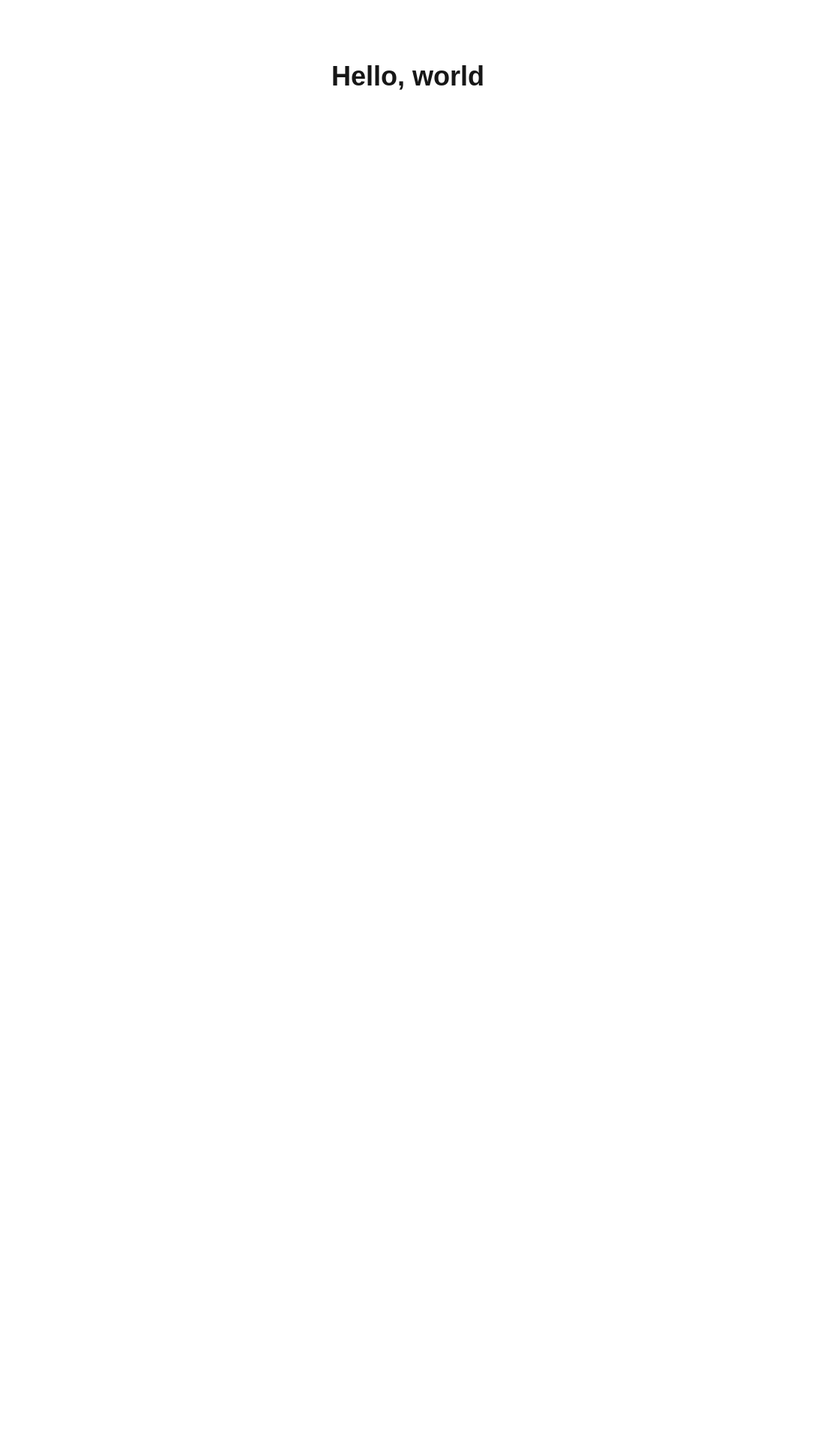
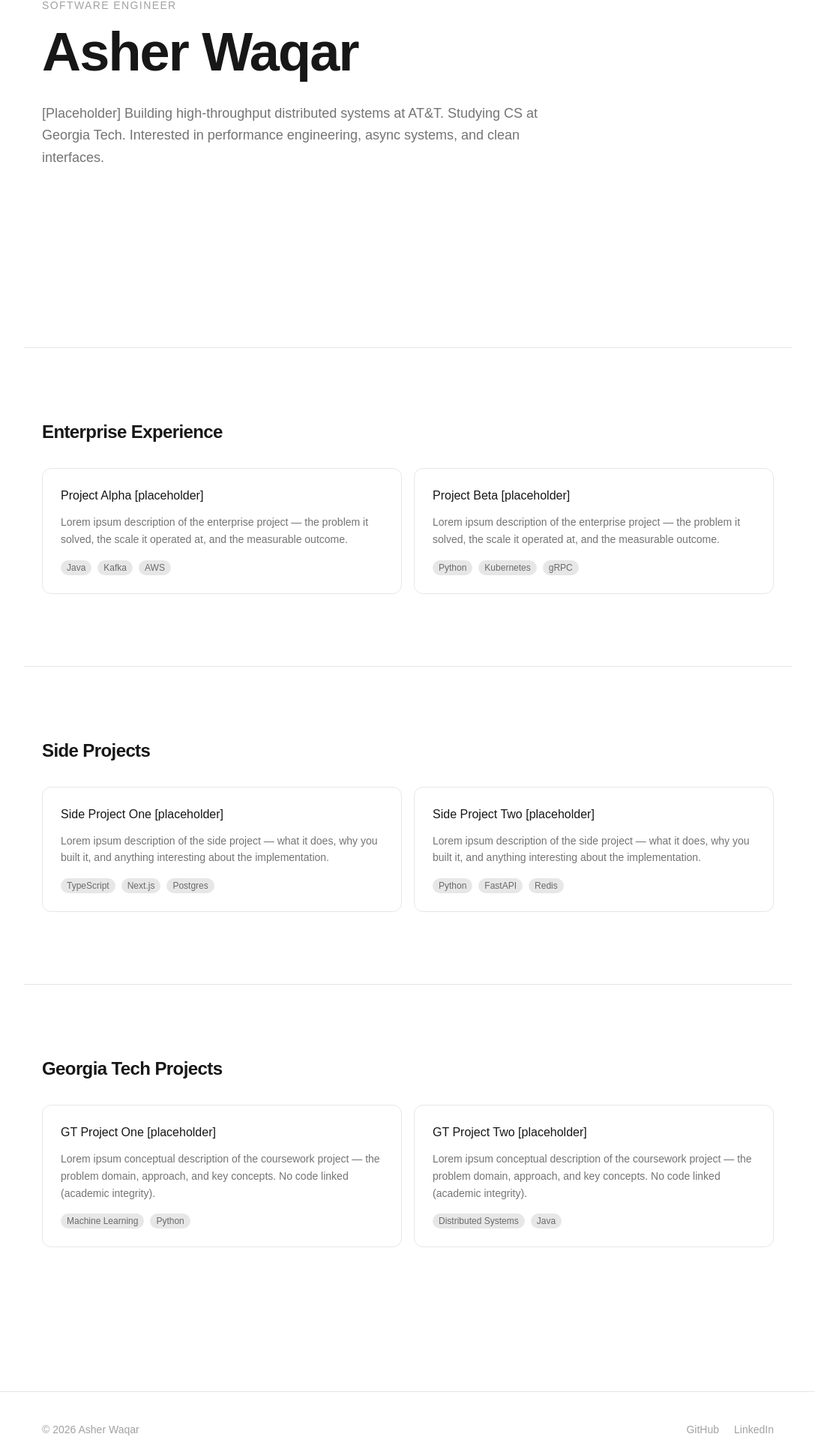
Before and after one commit to awaq96/portfolio, a Next.js app: page / in a window 1280 px wide. Shown: the part 298-2218 px from the top of the page at 75% size, without its empty margins (96-1183 px from the left). Before the commit the page ends 800 px from the top, so only its background shows below. Built offline with nearby package versions, Linux system fonts and the light colour scheme.

Commit message:
Website Skeleton

```diff
--- /dev/null
+++ b/app/components/home/EnterpriseSection.tsx
@@ -0,0 +1,30 @@
+import SectionHeading from "../ui/SectionHeading";
+import ProjectCard from "../ui/ProjectCard";
+
+const projects = [
+  {
+    title: "Project Alpha [placeholder]",
+    description:
+      "Lorem ipsum description of the enterprise project — the problem it solved, the scale it operated at, and the measurable outcome.",
+    tags: ["Java", "Kafka", "AWS"],
+  },
+  {
+    title: "Project Beta [placeholder]",
+    description:
+      "Lorem ipsum description of the enterprise project — the problem it solved, the scale it operated at, and the measurable outcome.",
+    tags: ["Python", "Kubernetes", "gRPC"],
+  },
+];
+
+export default function EnterpriseSection() {
+  return (
+    <section className="border-t border-foreground/10 max-w-5xl mx-auto px-6 py-24">
+      <SectionHeading>Enterprise Experience</SectionHeading>
+      <div className="grid sm:grid-cols-2 gap-4">
+        {projects.map((p) => (
+          <ProjectCard key={p.title} {...p} />
+        ))}
+      </div>
+    </section>
+  );
+}
--- /dev/null
+++ b/app/components/home/GTProjectsSection.tsx
@@ -0,0 +1,30 @@
+import SectionHeading from "../ui/SectionHeading";
+import ProjectCard from "../ui/ProjectCard";
+
+const projects = [
+  {
+    title: "GT Project One [placeholder]",
+    description:
+      "Lorem ipsum conceptual description of the coursework project — the problem domain, approach, and key concepts. No code linked (academic integrity).",
+    tags: ["Machine Learning", "Python"],
+  },
+  {
+    title: "GT Project Two [placeholder]",
+    description:
+      "Lorem ipsum conceptual description of the coursework project — the problem domain, approach, and key concepts. No code linked (academic integrity).",
+    tags: ["Distributed Systems", "Java"],
+  },
+];
+
+export default function GTProjectsSection() {
+  return (
+    <section className="border-t border-foreground/10 max-w-5xl mx-auto px-6 py-24">
+      <SectionHeading>Georgia Tech Projects</SectionHeading>
+      <div className="grid sm:grid-cols-2 gap-4">
+        {projects.map((p) => (
+          <ProjectCard key={p.title} {...p} />
+        ))}
+      </div>
+    </section>
+  );
+}
--- /dev/null
+++ b/app/components/home/Intro.tsx
@@ -0,0 +1,17 @@
+export default function Intro() {
+  return (
+    <section className="min-h-[88vh] flex flex-col justify-center max-w-5xl mx-auto px-6 py-24">
+      <p className="text-sm text-foreground/40 mb-4 tracking-widest uppercase">
+        Software Engineer
+      </p>
+      <h1 className="text-5xl sm:text-7xl font-bold tracking-tight mb-8">
+        Asher Waqar
+      </h1>
+      <p className="text-lg text-foreground/60 max-w-2xl leading-relaxed">
+        [Placeholder] Building high-throughput distributed systems at AT&T.
+        Studying CS at Georgia Tech. Interested in performance engineering,
+        async systems, and clean interfaces.
+      </p>
+    </section>
+  );
+}
--- /dev/null
+++ b/app/components/home/SideProjectsSection.tsx
@@ -0,0 +1,32 @@
+import SectionHeading from "../ui/SectionHeading";
+import ProjectCard from "../ui/ProjectCard";
+
+const projects = [
+  {
+    title: "Side Project One [placeholder]",
+    description:
+      "Lorem ipsum description of the side project — what it does, why you built it, and anything interesting about the implementation.",
+    tags: ["TypeScript", "Next.js", "Postgres"],
+    link: "https://github.com/asherwaqar",
+  },
+  {
+    title: "Side Project Two [placeholder]",
+    description:
+      "Lorem ipsum description of the side project — what it does, why you built it, and anything interesting about the implementation.",
+    tags: ["Python", "FastAPI", "Redis"],
+    link: "https://github.com/asherwaqar",
+  },
+];
+
+export default function SideProjectsSection() {
+  return (
+    <section className="border-t border-foreground/10 max-w-5xl mx-auto px-6 py-24">
+      <SectionHeading>Side Projects</SectionHeading>
+      <div className="grid sm:grid-cols-2 gap-4">
+        {projects.map((p) => (
+          <ProjectCard key={p.title} {...p} />
+        ))}
+      </div>
+    </section>
+  );
+}
--- /dev/null
+++ b/app/components/layout/Footer.tsx
@@ -0,0 +1,27 @@
+export default function Footer() {
+  return (
+    <footer className="border-t border-foreground/10 py-10 mt-24">
+      <div className="max-w-5xl mx-auto px-6 flex flex-col sm:flex-row items-center justify-between gap-4 text-sm text-foreground/40">
+        <span>© {new Date().getFullYear()} Asher Waqar</span>
+        <div className="flex items-center gap-5">
+          <a
+            href="https://github.com/asherwaqar"
+            target="_blank"
+            rel="noopener noreferrer"
+            className="hover:text-foreground transition-colors"
+          >
+            GitHub
+          </a>
+          <a
+            href="https://linkedin.com/in/asherwaqar"
+            target="_blank"
+            rel="noopener noreferrer"
+            className="hover:text-foreground transition-colors"
+          >
+            LinkedIn
+          </a>
+        </div>
+      </div>
+    </footer>
+  );
+}
--- /dev/null
+++ b/app/components/layout/Nav.tsx
@@ -0,0 +1,24 @@
+import Link from "next/link";
+
+export default function Nav() {
+  return (
+    <nav className="sticky top-0 z-50 bg-background/80 backdrop-blur-sm border-b border-foreground/10">
+      <div className="max-w-5xl mx-auto px-6 h-14 flex items-center justify-between">
+        <Link href="/" className="font-semibold tracking-tight">
+          Asher Waqar
+        </Link>
+        <div className="flex items-center gap-6 text-sm">
+          <Link href="/blog" className="text-foreground/60 hover:text-foreground transition-colors">
+            Blog
+          </Link>
+          <Link href="/about" className="text-foreground/60 hover:text-foreground transition-colors">
+            About
+          </Link>
+          <a href="/resume.pdf" className="text-foreground/60 hover:text-foreground transition-colors">
+            Resume
+          </a>
+        </div>
+      </div>
+    </nav>
+  );
+}
--- /dev/null
+++ b/app/components/ui/ProjectCard.tsx
@@ -0,0 +1,33 @@
+interface ProjectCardProps {
+  title: string;
+  description: string;
+  tags: string[];
+  link?: string;
+}
+
+export default function ProjectCard({ title, description, tags, link }: ProjectCardProps) {
+  const Wrapper = link ? "a" : "div";
+  const wrapperProps = link
+    ? { href: link, target: "_blank", rel: "noopener noreferrer" }
+    : {};
+
+  return (
+    <Wrapper
+      {...wrapperProps}
+      className="group border border-foreground/10 rounded-xl p-6 flex flex-col gap-3 hover:border-foreground/30 transition-colors"
+    >
+      <h3 className="font-medium group-hover:text-foreground/80 transition-colors">{title}</h3>
+      <p className="text-sm text-foreground/60 flex-1 leading-relaxed">{description}</p>
+      <div className="flex flex-wrap gap-2 pt-1">
+        {tags.map((tag) => (
+          <span
+            key={tag}
+            className="text-xs px-2 py-0.5 rounded-full bg-foreground/10 text-foreground/60"
+          >
+            {tag}
+          </span>
+        ))}
+      </div>
+    </Wrapper>
+  );
+}
--- /dev/null
+++ b/app/components/ui/SectionHeading.tsx
@@ -0,0 +1,5 @@
+export default function SectionHeading({ children }: { children: React.ReactNode }) {
+  return (
+    <h2 className="text-2xl font-semibold tracking-tight mb-8">{children}</h2>
+  );
+}
--- a/app/layout.tsx
+++ b/app/layout.tsx
@@ -1,6 +1,8 @@
 import type { Metadata } from "next";
 import { Geist, Geist_Mono } from "next/font/google";
 import "./globals.css";
+import Nav from "./components/layout/Nav";
+import Footer from "./components/layout/Footer";
 
 const geistSans = Geist({
   variable: "--font-geist-sans",
@@ -13,8 +15,9 @@ const geistMono = Geist_Mono({
 });
 
 export const metadata: Metadata = {
-  title: "Create Next App",
-  description: "Generated by create next app",
+  title: "Asher Waqar",
+  description:
+    "Software engineer specializing in distributed systems and performance engineering.",
 };
 
 export default function RootLayout({
@@ -27,7 +30,11 @@ export default function RootLayout({
       lang="en"
       className={`${geistSans.variable} ${geistMono.variable} h-full antialiased`}
     >
-      <body className="min-h-full flex flex-col">{children}</body>
+      <body className="min-h-full flex flex-col">
+          <Nav />
+          {children}
+          <Footer />
+        </body>
     </html>
   );
 }
--- a/app/page.tsx
+++ b/app/page.tsx
@@ -1,7 +1,15 @@
+import Intro from "./components/home/Intro";
+import EnterpriseSection from "./components/home/EnterpriseSection";
+import SideProjectsSection from "./components/home/SideProjectsSection";
+import GTProjectsSection from "./components/home/GTProjectsSection";
+
 export default function Home() {
   return (
-    <main className="flex min-h-screen items-center justify-center">
-      <h1 className="text-4xl font-bold">Hello, world</h1>
+    <main>
+      <Intro />
+      <EnterpriseSection />
+      <SideProjectsSection />
+      <GTProjectsSection />
     </main>
   );
 }
```
